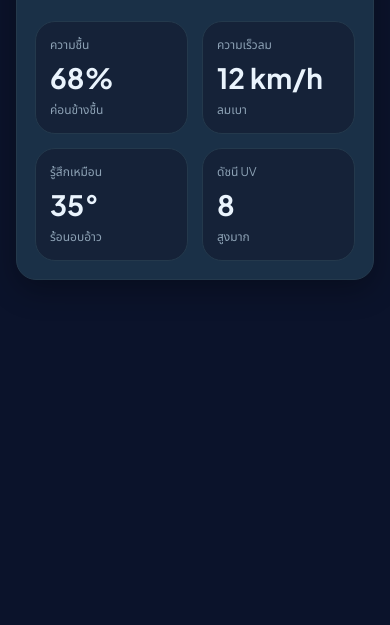
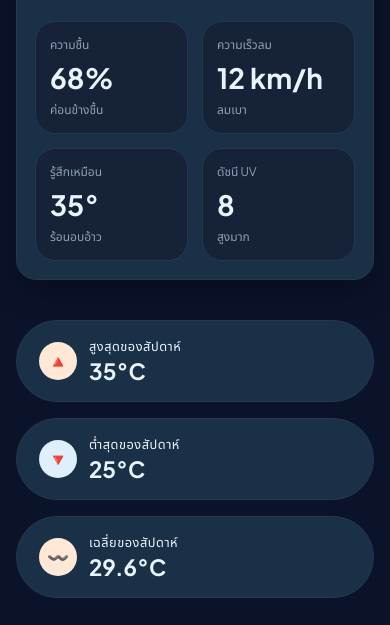
Before and after one commit to kxitta00/weather-explorer, a website built with Vite: page index.html in a window 390 px wide. Shown: the part 475-1100 px from the top of the page. Before the commit the page ends 844 px from the top, so only its background shows below. Built offline with nearby package versions, Linux system fonts and the light colour scheme.

Commit message:
feat: complete weekly statistics bar and responsive layout

```diff
--- a/index.html
+++ b/index.html
@@ -82,7 +82,28 @@
         </div>
       </div>
     </section>
-    <section class="">
+    <section class="stats-summary" id="stats-summary">
+      <div class="stats-card">
+        <div class="stat-icon01">🔺</div>
+        <div class="stats-content">
+          <span class="stat-label">สูงสุดของสัปดาห์</span>
+          <span class="stat-value" id="weekly-max">35°C</span>
+        </div>
+      </div>
+      <div class="stats-card">
+        <div class="stat-icon02">🔻</div>
+        <div class="stats-content">
+          <span class="stat-label">ต่ำสุดของสัปดาห์</span>
+          <span class="stat-value" id="weekly-min">25°C</span>
+        </div>
+      </div>
+      <div class="stats-card">
+        <div class="stat-icon03">〰️</div>
+        <div class="stats-content">
+          <span class="stat-label">เฉลี่ยของสัปดาห์</span>
+          <span class="stat-value" id="weekly-avg">29.6°C</span>
+        </div>
+      </div>
 
     </section>
     <section class="">
--- a/src/style.css
+++ b/src/style.css
@@ -123,8 +123,14 @@ footer {
 }
 
 /* Main */
+main {
+  display: flex;
+  gap: 16px;
+}
+
 /* hero-card */
 /* left*/
+
 .hero-card {
   display: flex;
   flex-direction: column;
@@ -245,6 +251,63 @@ footer {
   color: var(--text-muted);
 }
 
+/* stats */
+.stats-summary {
+  margin-top: 24px;
+  display: flex;
+  flex-direction: column;
+  justify-content: flex-start;
+  gap: 16px;
+}
+
+.stats-card {
+  display: flex;
+  flex-direction: row;
+  gap: 12px;
+  padding: 16px 22px;
+  background-color: var(--bg-subtle);
+  border-radius: 9999px;
+  border: 1px solid var(--border-card);
+}
+
+.stat-icon01 {
+  font-size: 1.1rem;
+  background-color: #FFE9D6;
+  padding: 8px;
+  border-radius: 999px;
+  align-self: center;
+}
+
+.stat-icon02 {
+  font-size: 1.1rem;
+  background-color: #DFF0FD;
+  padding: 8px;
+  border-radius: 999px;
+  align-self: center;
+}
+
+.stat-icon03 {
+  font-size: 1.1rem;
+  background-color: #FFE9D6;
+  padding: 8px;
+  border-radius: 999px;
+  align-self: center;
+}
+
+.stats-content {
+  display: flex;
+  flex-direction: column;
+}
+
+.stat-label {
+  letter-spacing: 0.5px;
+  font-size: 0.8rem;
+}
+
+.stat-value {
+  font-size: 1.4rem;
+  font-weight: bold;
+}
 
 @media (min-width: 1024px) {
 
@@ -336,4 +399,15 @@ footer {
   .metrics-grid {
     flex: 1;
   }
+
+  /* stats */
+  .stats-summary {
+    flex-direction: row;
+    justify-content: center;
+    align-items: center;
+  }
+
+  .stats-card {
+    flex: 1;
+  }
 }
```
